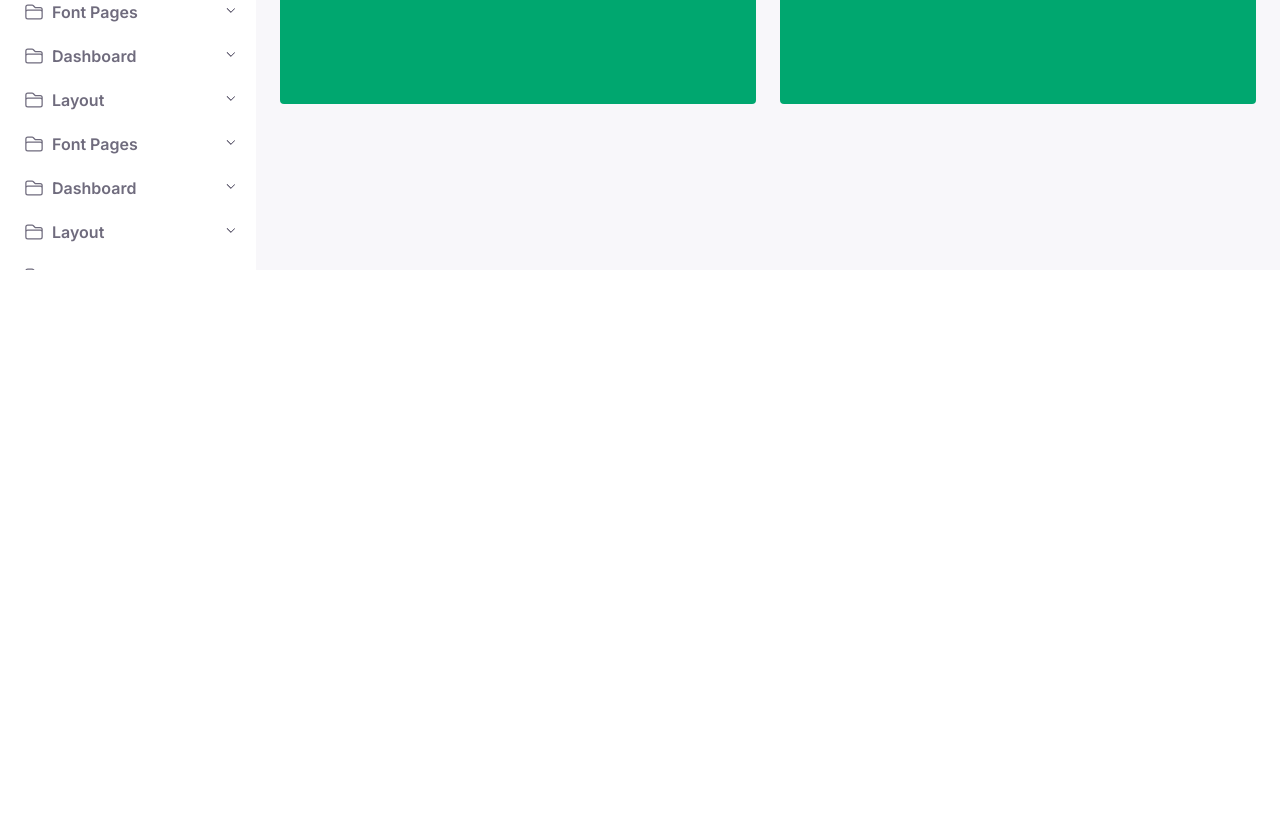
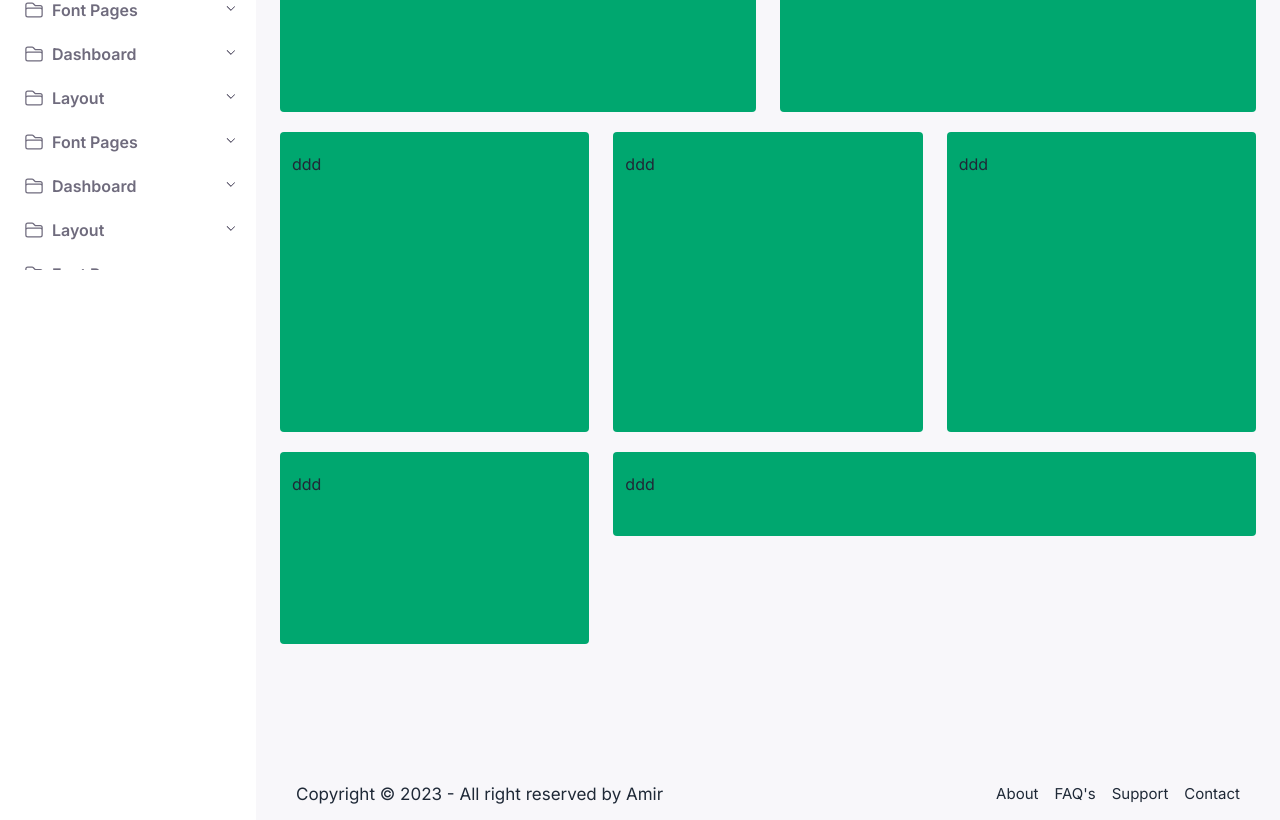
Before and after one commit to amiribnjaman/analytico, a Next.js app: page /dashboard in a window 1280 px wide. Shown: the part 530-1350 px from the top of the page. Before the commit the page ends 800 px from the top, so only its background shows below. Built offline with nearby package versions, Linux system fonts and the light colour scheme.

Commit message:
analytics page layout designed and footer implemented

```diff
--- a/app/dashboard/layout.js
+++ b/app/dashboard/layout.js
@@ -1,18 +1,21 @@
 import Sidebar from "@/components/sidebar";
 import DashboardTopbar from "@/components/dashboardTopbar";
+import Footer from "@/components/footer";
 
 export default function DashboardLayout({ children }) {
   return (
     <div className="flex">
-      <aside className="w-64 h-screen shadow" >
+      <aside className="w-64 h-full shadow">
         <Sidebar />
       </aside>
 
-      <div className="bg-[#F8F7FA] w-[80%]">
+      <div className="bg-[#F8F7FA] w-[80%] h-full">
         <div className="px-6 relative">
-          {/* topbar  */}
+          {/* Top Navbar  */}
           <DashboardTopbar />
           {children}
+          {/* Footer */}
+          <Footer />
         </div>
       </div>
     </div>
--- a/app/dashboard/page.js
+++ b/app/dashboard/page.js
@@ -1,6 +1,6 @@
 export default function Dashboard() {
   return (
-    <div className="grid gap-y-3">
+    <div className="grid gap-y-5 mb-4">
       {/* Analytics top section */}
       <div className="grid grid-cols-2 gap-6 h-[250px]">
         <div className="bg-[#00A76F] py-5 rounded px-3">ddd</div>
@@ -14,6 +14,19 @@ export default function Dashboard() {
         <div className="bg-[#00A76F] py-5 rounded px-3">ddd</div>
         <div className="bg-[#00A76F] py-5 rounded px-3">ddd</div>
       </div>
+
+      {/* Analytics top bottom */}
+      <div className="grid grid-cols-3 gap-6 h-[300px]">
+        <div className="bg-[#00A76F] py-5 rounded px-3">ddd</div>
+        <div className="bg-[#00A76F] py-5 rounded px-3">ddd</div>
+        <div className="bg-[#00A76F] py-5 rounded px-3">ddd</div>
+      </div>
+
+      {/* Anatytics bottom section */}
+      <div className="grid grid-cols-3 grid-rows-3 gap-6 h-[300px]">
+        <div className="bg-[#00A76F] py-5 rounded px-3 col-span-1 row-span-2">ddd</div>
+        <div className="bg-[#00A76F] py-5 rounded px-3 col-span-2 row-span-1">ddd</div>
+      </div>
     </div>
   );
 }
--- a/app/globals.css
+++ b/app/globals.css
@@ -42,15 +42,15 @@
 
 /* Aside scrollbar */
 ::-webkit-scrollbar {
-  width: 1.5px;
+  width: 1.3px;
 }
 
 ::-webkit-scrollbar-track {
-  background: #f1f1f1;
+  background: #fff;
 }
 
 ::-webkit-scrollbar-thumb {
-  background: #bdbdbd;
+  background: #9e9e9e;
 }
 
 ::-webkit-scrollbar-thumb:hover {
@@ -63,14 +63,14 @@ body::-webkit-scrollbar {
   width: 7px;
 }
 
-::-webkit-scrollbar-track {
+body::-webkit-scrollbar-track {
   background: #f1f1f1;
 }
-
+ /*
 ::-webkit-scrollbar-thumb {
   background: #888;
 }
 
 ::-webkit-scrollbar-thumb:hover {
   background: #555;
-}
+} */
--- /dev/null
+++ b/components/footer.jsx
@@ -0,0 +1,20 @@
+import React from "react";
+
+export default function footer() {
+  return (
+    <footer className="footer items-center p-4 ">
+      <aside className="items-center grid-flow-col ">
+        <p className="text-[17px]">
+          Copyright © 2023 - All right reserved by Amir
+        </p>
+      </aside>
+
+      <nav className="grid-flow-col gap-4 text-[15px] md:place-self-center md:justify-self-end">
+        <a>About</a>
+        <a>FAQ's</a>
+        <a>Support</a>
+        <a>Contact</a>
+      </nav>
+    </footer>
+  );
+}
--- a/components/sidebar.js
+++ b/components/sidebar.jsx
@@ -3,8 +3,8 @@ import React from "react";
 
 export default function Sidebar() {
   return (
-    <div className="fixed top-0 bottom-0 w-64 overflow-y-auto ">
-      <div className="flex px-3 sticky top-0 bg-white z-50">
+    <div className="fixed top-0 bottom-0 w-64 z-50 ">
+      <div className="flex relative px-3 sticky top-0 bg-white z-50">
         {/* <h2 className='text-[#00A76F] font-bold mr-3 p-4'>A</h2> */}
         {/* text-[#019A6B] text-[#FFAC82] */}
         <h3 className="text-[#5d596c] text-2xl font-semibold p-4">
@@ -13,7 +13,7 @@ export default function Sidebar() {
       </div>
 
       {/* Navbar */}
-      <nav>
+      <nav className="fixed top-[62px] bottom-0 w-64 overflow-y-auto ">
         <ul className="menu menu-md w-full">
           {/* Basic dashboard items */}
           <li className="pb-2 text-[#6f6b7d]">
```
